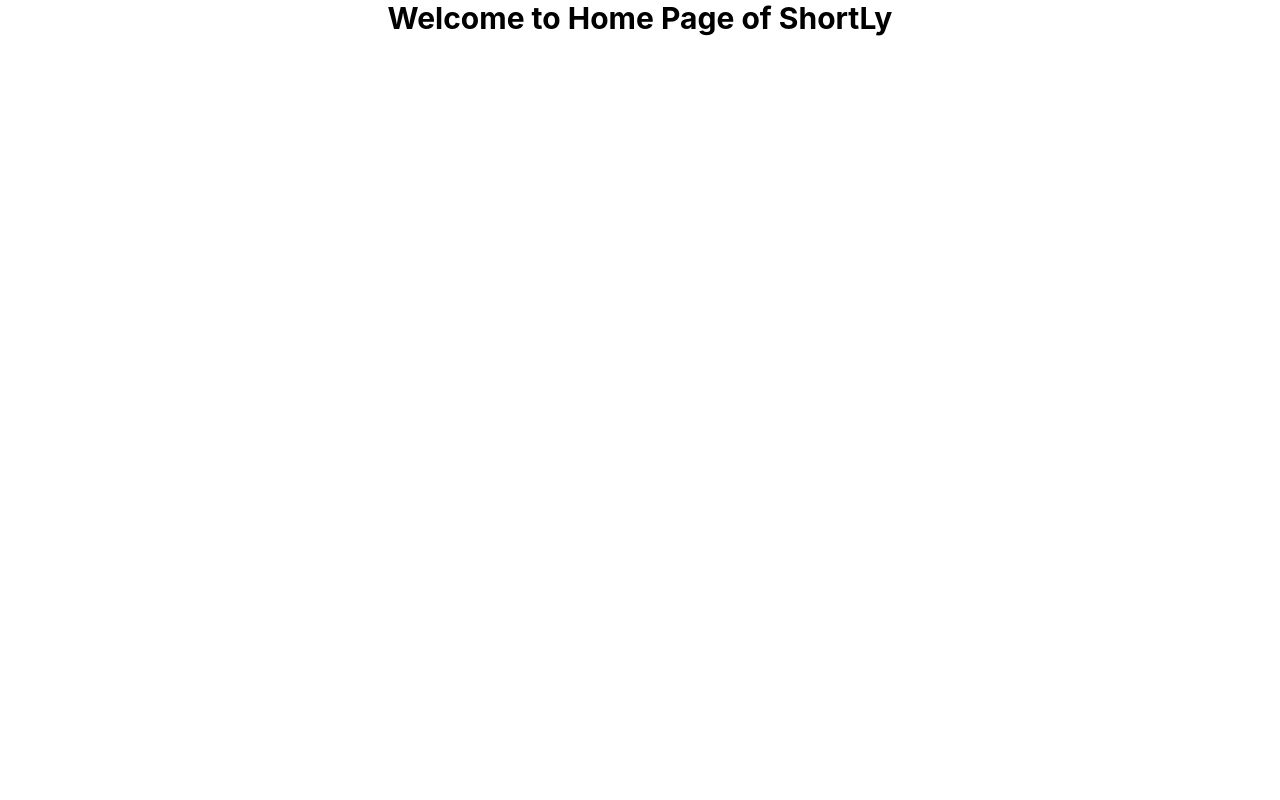
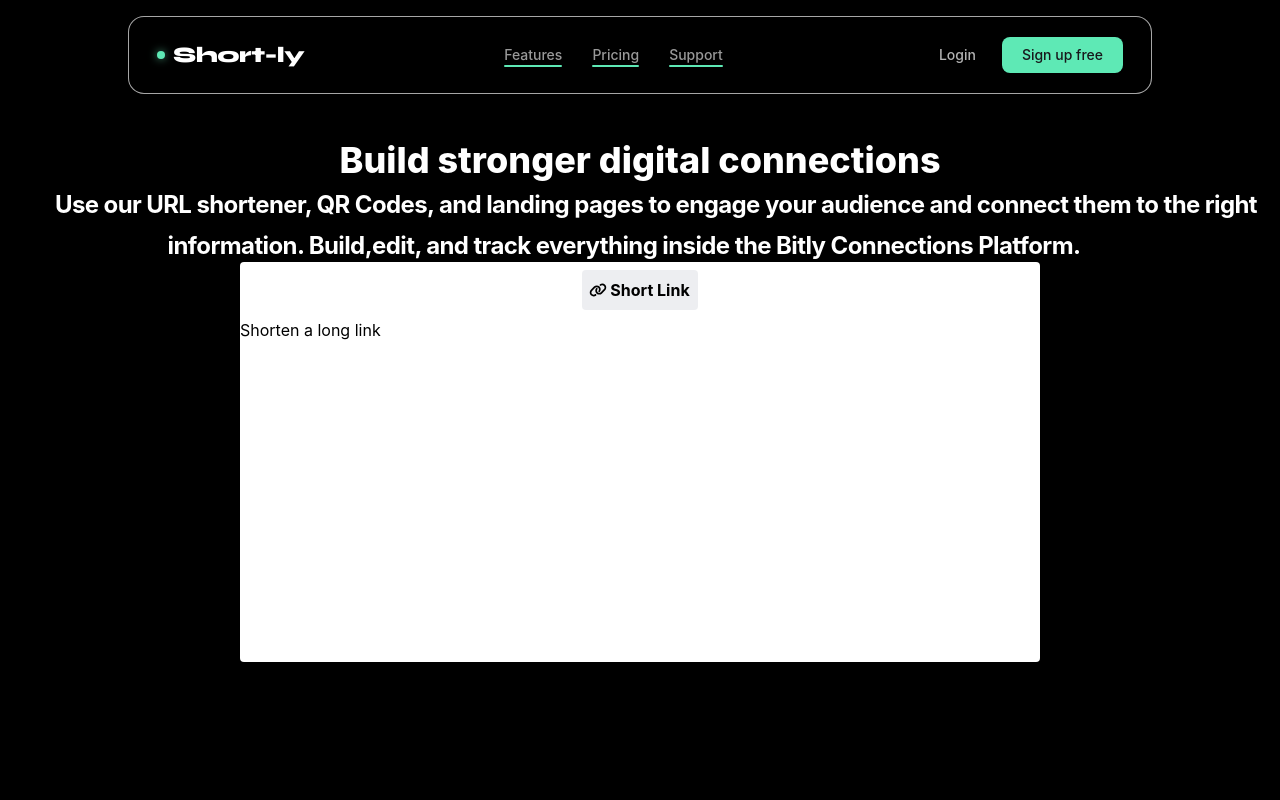
Before and after one commit to WorkingPiyush/Short-ly, a React (Vite) app in the folder FRONTEND/: page / in a window 1280 px wide. Shown: the top 800 px of the page. Built offline with nearby package versions, Linux system fonts and the light colour scheme.

Commit message:
WIP: work on landing page

```diff
--- a/FRONTEND/eslint.config.js
+++ b/FRONTEND/eslint.config.js
@@ -30,7 +30,7 @@
       parserOptions: { ecmaFeatures: { jsx: true } },
     },
     rules: {
-      'prettier/prettier': 'warn',
+      'prettier/prettier': 'off',
       'no-unused-vars': 'warn',
       'no-console': ['warn', { allow: ['warn', 'error'] }],
       eqeqeq: ['error', 'always'],
--- a/FRONTEND/index.html
+++ b/FRONTEND/index.html
@@ -1,13 +1,18 @@
 <!doctype html>
 <html lang="en">
+
 <head>
   <meta charset="UTF-8" />
   <link rel="icon" type="image/svg+xml" href="/favicon.svg" />
+  <link href="https://fonts.googleapis.com/css2?family=Syne:wght@800&family=DM+Sans:wght@400;500&display=swap"
+    rel="stylesheet">
   <meta name="viewport" content="width=device-width, initial-scale=1.0" />
   <title>ShortLy</title>
 </head>
+
 <body>
   <div id="root"></div>
   <script type="module" src="/src/main.jsx"></script>
 </body>
+
 </html>
--- a/FRONTEND/package.json
+++ b/FRONTEND/package.json
@@ -13,6 +13,8 @@
     "@tailwindcss/vite": "^4.2.4",
     "react": "^19.2.5",
     "react-dom": "^19.2.5",
+    "react-icons": "^5.6.0",
+    "react-router-dom": "^7.14.2",
     "tailwindcss": "^4.2.4"
   },
   "devDependencies": {
--- a/FRONTEND/src/App.jsx
+++ b/FRONTEND/src/App.jsx
@@ -1,11 +1,19 @@
+import { Route, Routes } from 'react-router-dom'
 import './App.css'
+import Home from './Pages/Home/Home'
+import Layout from './Layout/Layout'
+
 
 function App() {
   return (
     <>
-      <h1 className="font-bold text-3xl text-center">
-        Welcome to Home Page of ShortLy
-      </h1>
+      <div className="min-h-screen p-5 bg-black text-white">
+        <Routes>
+          <Route element={<Layout />}>
+            <Route path="/" element={<Home />} />
+          </Route>
+        </Routes>
+      </div>
     </>
   )
 }
--- /dev/null
+++ b/FRONTEND/src/Layout/Layout.jsx
@@ -0,0 +1,16 @@
+import React from 'react'
+import Header from '../components/Header'
+import { Outlet } from 'react-router-dom'
+import Footer from '../components/Footer'
+
+function Layout() {
+    return (
+        <div>
+            <Header />
+            <Outlet />
+            <Footer />
+        </div>
+    )
+}
+
+export default Layout
--- /dev/null
+++ b/FRONTEND/src/Pages/Home/Home.jsx
@@ -0,0 +1,12 @@
+import React from 'react'
+import Hero from '../../components/Hero'
+
+function Home() {
+    return (
+        <div className='h-screen mt-30 text-white rounded'>
+            <Hero />
+        </div>
+    )
+}
+
+export default Home
--- /dev/null
+++ b/FRONTEND/src/components/Footer.jsx
@@ -0,0 +1,11 @@
+import React from 'react'
+
+function Footer() {
+    return (
+        <div>
+            Footer
+        </div>
+    )
+}
+
+export default Footer
--- /dev/null
+++ b/FRONTEND/src/components/Header.jsx
@@ -0,0 +1,125 @@
+import { useEffect, useState } from 'react';
+import { Link } from 'react-router-dom'
+
+
+function Header() {
+    const [isOpen, setIsOpen] = useState(false);
+    const [isScrolled, setisScrolled] = useState(false)
+
+    useEffect(() => {
+        const handelScrollEvent = () => {
+            setisScrolled(window.scrollY > 50);
+        }
+
+        window.addEventListener('scroll', handelScrollEvent)
+        return () => { window.removeEventListener('scroll', handelScrollEvent) }
+    }, [])
+
+    const navLinks = [
+        { label: 'Features', to: '/features' },
+        { label: 'Pricing', to: '/pricing' },
+        { label: 'Support', to: '/support' },
+    ];
+
+    return (
+        <header className='flex justify-center px-4 fixed top-0 left-0 right-0 z-50 pt-4'>
+            <div className={`bg-black w-full ${isScrolled ? "max-w-4xl" : "max-w-5xl"} px-7 py-5 border border-white/65 rounded-2xl backdrop-blur-md transition-all duration-250 ease-in-out`}>
+                <div className="flex items-center justify-between">
+
+                    {/* Logo */}
+                    <div className="flex items-center gap-2 cursor-pointer">
+                        <span className="w-2 h-2 rounded-full bg-emerald-300 shadow-[0_0_8px_#6ee7b7aa]" />
+                        <Link onClick={() => setIsOpen(false)} to="/" className="font-extrabold text-[22px] text-white tracking-tight" style={{ fontFamily: "'Syne', sans-serif" }}>
+                            Short-ly
+                        </Link>
+                    </div>
+
+                    {/* Nav Links */}
+                    <nav className="hidden md:flex gap-0.5">
+                        {navLinks.map(({ label, to }) => (
+                            <Link
+                                key={label}
+                                to={to}
+                                className="relative text-sm font-medium text-white/60 px-3.5 py-1.5 rounded-lg
+                           hover:text-white hover:scale-110 overflow-visible transition-colors duration-200
+                             after:absolute after:bottom-1 after:left-3.5 after:right-3.5 after:h-0.5
+                           after:bg-emerald-300 after:scale-x-100 hover:after:scale-x-0
+                             after:transition-transform after:duration-200 after:rounded-full"
+                            >
+                                {label}
+                            </Link>
+                        ))}
+                    </nav>
+
+                    {/* Actions */}
+                    <div className="hidden md:flex items-center gap-2.5">
+                        <Link to="/login"
+                            className="text-sm font-medium cursor-pointer text-white/70 px-4 py-2 rounded-lg
+                                    hover:text-white hover:bg-white/[0.07] transition-all duration-200">
+                            Login
+                        </Link>
+
+                        <Link to="/signup" className="text-sm font-medium cursor-pointer text-zinc-900 bg-emerald-300 px-5 py-2
+          rounded-lg hover:bg-emerald-200 hover:scale-[1.03] transition-all duration-150">
+                            Sign up free
+                        </Link>
+                    </div>
+                    {/* cross button */}
+                    <button
+                        onClick={() => setIsOpen(!isOpen)}
+                        aria-label="Toggle menu"
+                        className="md:hidden flex flex-col justify-center gap-1.25 w-7 h-7 cursor-pointer
+                        border border-white/15 rounded-lg hover:border-white/35 transition-colors duration-350">
+                        <span className={`block w-full h-px bg-white/80 rounded-full origin-center transition-all duration-250
+                         ${isOpen ? 'translate-y-[6.5px] rotate-45' : ''}`} />
+                        <span className={`block w-full h-px bg-white/80 rounded-full transition-all duration-200
+                         ${isOpen ? 'opacity-0 scale-x-0' : ''}`} />
+                        <span className={`block w-full h-px bg-white/80 rounded-full origin-center transition-all duration-250
+                        ${isOpen ? 'translate-y-[-6.5px] -rotate-45' : ''}`} />
+                    </button>
+                </div>
+
+                <div className={`md:hidden overflow-hidden transition-all duration-350 ease-in-out
+          ${isOpen ? 'max-h-80 opacity-100' : 'max-h-0 opacity-0'}`}>
+                    <div className="border-t border-white/8 py-3 flex flex-col">
+                        {navLinks.map(({ label, to }) => (
+                            <Link
+                                key={label}
+                                to={to}
+                                className="relative text-sm font-medium text-white/60 px-3.5 py-1.5 rounded-lg
+                           hover:text-white hover:scale-103 overflow-visible transition-colors duration-200
+                             after:absolute after:bottom-1 after:left-3.5 after:right-3.5 after:h-0.5
+                           after:bg-emerald-300 after:scale-x-0 hover:after:scale-x-100
+                             after:transition-transform after:duration-200 after:rounded-full"
+                            >
+                                {label}
+                            </Link>
+                        ))}
+                        <div className="h-px bg-white my-2" />
+
+                        <div className="flex gap-2.5 pt-1 pb-2">
+                            <Link
+                                to="/login"
+                                onClick={() => setIsOpen(false)}
+                                className="flex-1 text-center text-sm font-medium text-white/70 py-2.5
+                border border-white/15 rounded-lg hover:bg-white/[0.07] transition-all duration-200"
+                            >
+                                Login
+                            </Link>
+                            <Link
+                                to="/signup"
+                                onClick={() => setIsOpen(false)}
+                                className="flex-1 text-center text-sm font-medium text-zinc-900
+                bg-emerald-300 py-2.5 rounded-lg hover:bg-emerald-200 transition-all duration-150"
+                            >
+                                Sign up free
+                            </Link>
+                        </div>
+                    </div>
+                </div>
+            </div>
+        </header >
+    );
+}
+
+export default Header
--- /dev/null
+++ b/FRONTEND/src/components/Hero.jsx
@@ -0,0 +1,16 @@
+import React from 'react'
+import Urlbox from './Urlbox'
+
+function Hero() {
+    return (
+        <div>
+            <div className='text-4xl text-center font-bold'>
+                <h1 className='font-extrabold'>Build stronger digital connections</h1>
+                <span className='text-2xl p-8 tracking-tight'>Use our URL shortener, QR Codes, and landing pages to engage your audience and connect them to the right information. Build,edit, and track everything inside the Bitly Connections Platform.</span>
+            </div>
+            <Urlbox />
+        </div>
+    )
+}
+
+export default Hero
--- /dev/null
+++ b/FRONTEND/src/components/Urlbox.jsx
@@ -0,0 +1,15 @@
+import React from 'react'
+import { FaLink } from "react-icons/fa6";
+
+function Urlbox() {
+    return (
+        <div className='h-100 w-200 mx-auto rounded bg-white text-black'>
+            <div className='flex justify-center'>
+                <span className='flex items-center bg-gray-300/40 p-2 rounded text-black font-bold m-2 gap-1'><FaLink className='scale-110' /> Short Link</span>
+            </div>
+            <h1>Shorten a long link</h1>
+        </div>
+    )
+}
+
+export default Urlbox
--- a/FRONTEND/src/main.jsx
+++ b/FRONTEND/src/main.jsx
@@ -2,9 +2,12 @@
 import { createRoot } from 'react-dom/client'
 import './index.css'
 import App from './App.jsx'
+import { BrowserRouter } from 'react-router-dom'
 
 createRoot(document.getElementById('root')).render(
   <StrictMode>
-    <App />
+    <BrowserRouter>
+      <App />
+    </BrowserRouter>
   </StrictMode>
 )
```
Also changed, not shown: 1 other file (tests, documents, lock files or other folders). Lines whose indentation alone changed are shown as unchanged.
